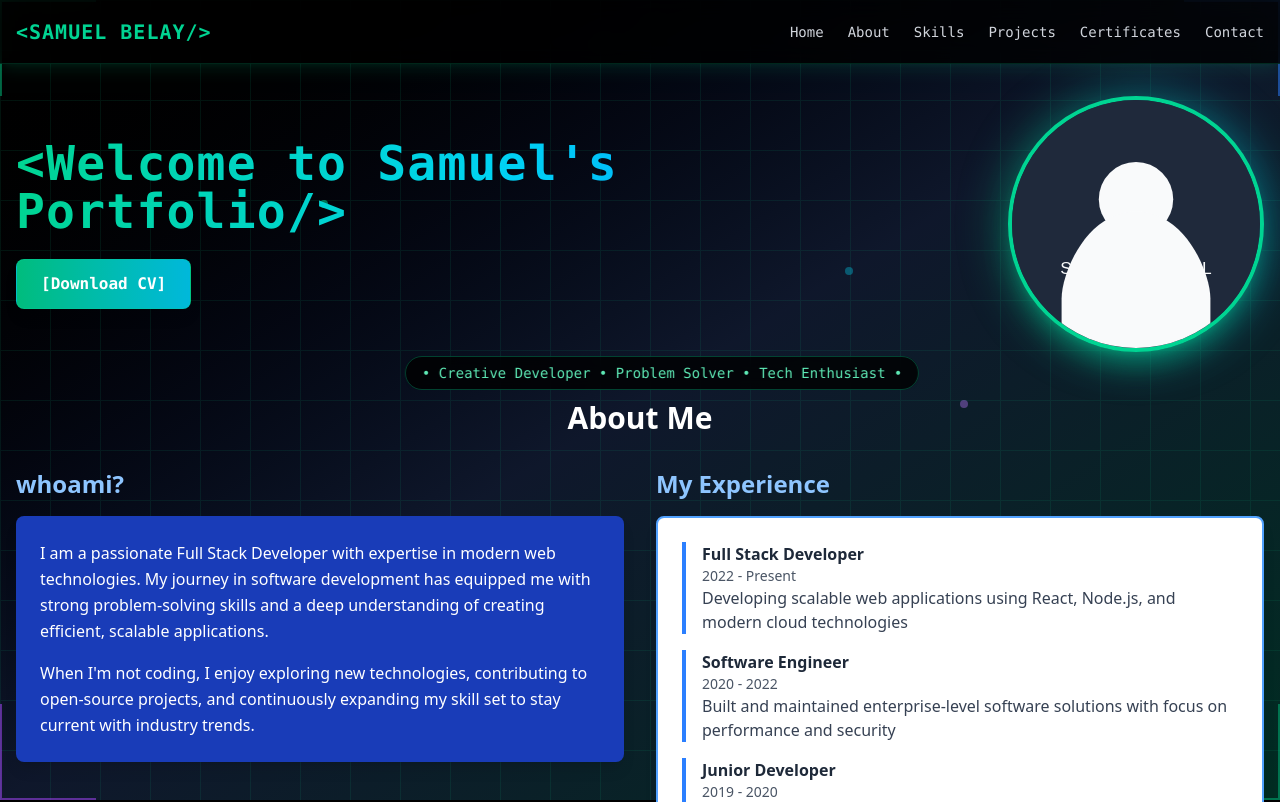
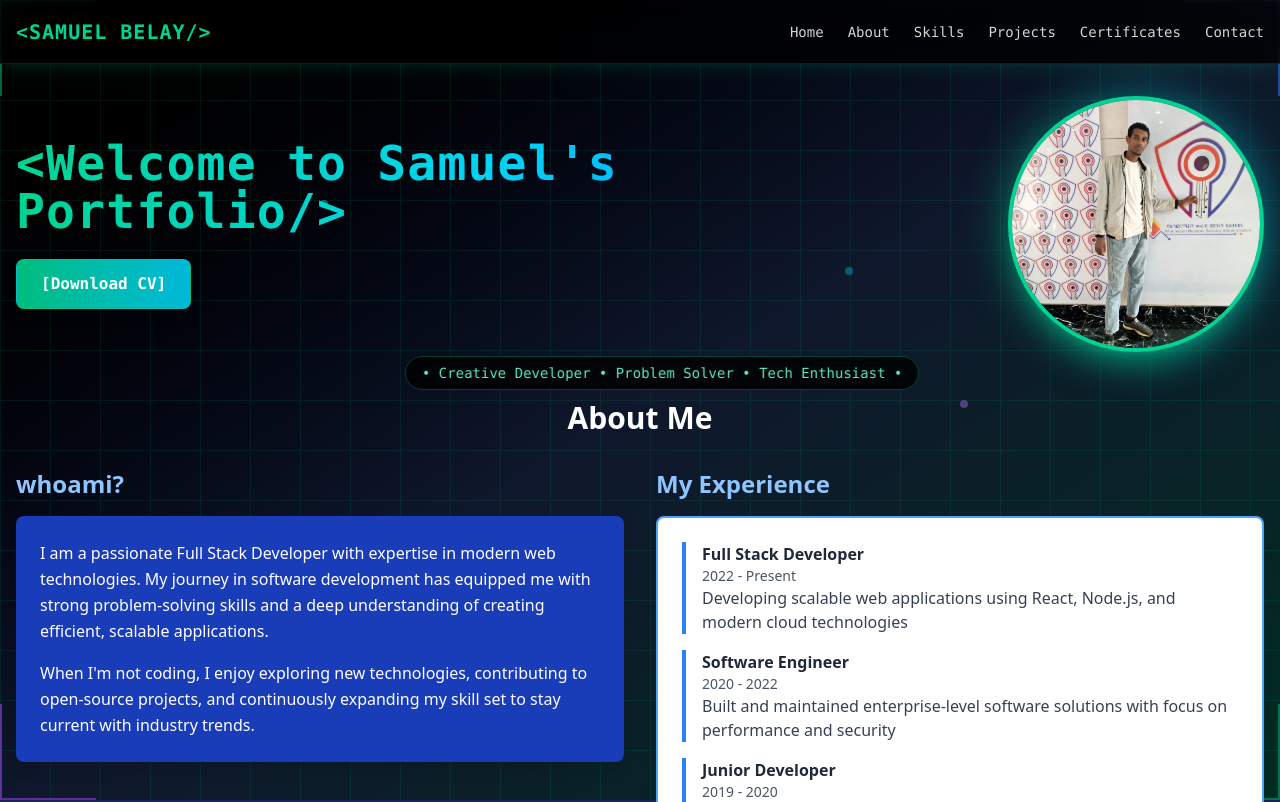
Before and after one commit to Anonimize4/mini-project-, a React (Vite) app: page / in a window 1280 px wide. Shown: the top 802 px of the page. Built offline with nearby package versions, Linux system fonts and the light colour scheme.

Commit message:
dark bakground

```diff
--- a/src/App.tsx
+++ b/src/App.tsx
@@ -10,7 +10,7 @@
 
 function App() {
   return (
-    <div className="pt-16 min-h-screen bg-black flex flex-col relative">
+      <div className="pt-16 min-h-screen bg-blue-950 flex flex-col relative">
       <CyberBackground />
       <div className="relative z-10">
         <Header />
--- a/src/components/HomeSection.tsx
+++ b/src/components/HomeSection.tsx
@@ -58,7 +58,7 @@
               }}
             />
             <motion.img
-              src="/src/assets/profile-photo.jpg"
+              src="/src/assets/photo.jpg"
               alt="Samuel Belay"
               className="relative w-48 h-48 md:w-64 md:h-64 rounded-full object-cover border-4 border-emerald-400 shadow-xl shadow-emerald-400/30"
               onError={(e) => {
```
Also changed, not shown: src/assets/photo.jpg (added), src/assets/profile-photo.jpg (deleted).
